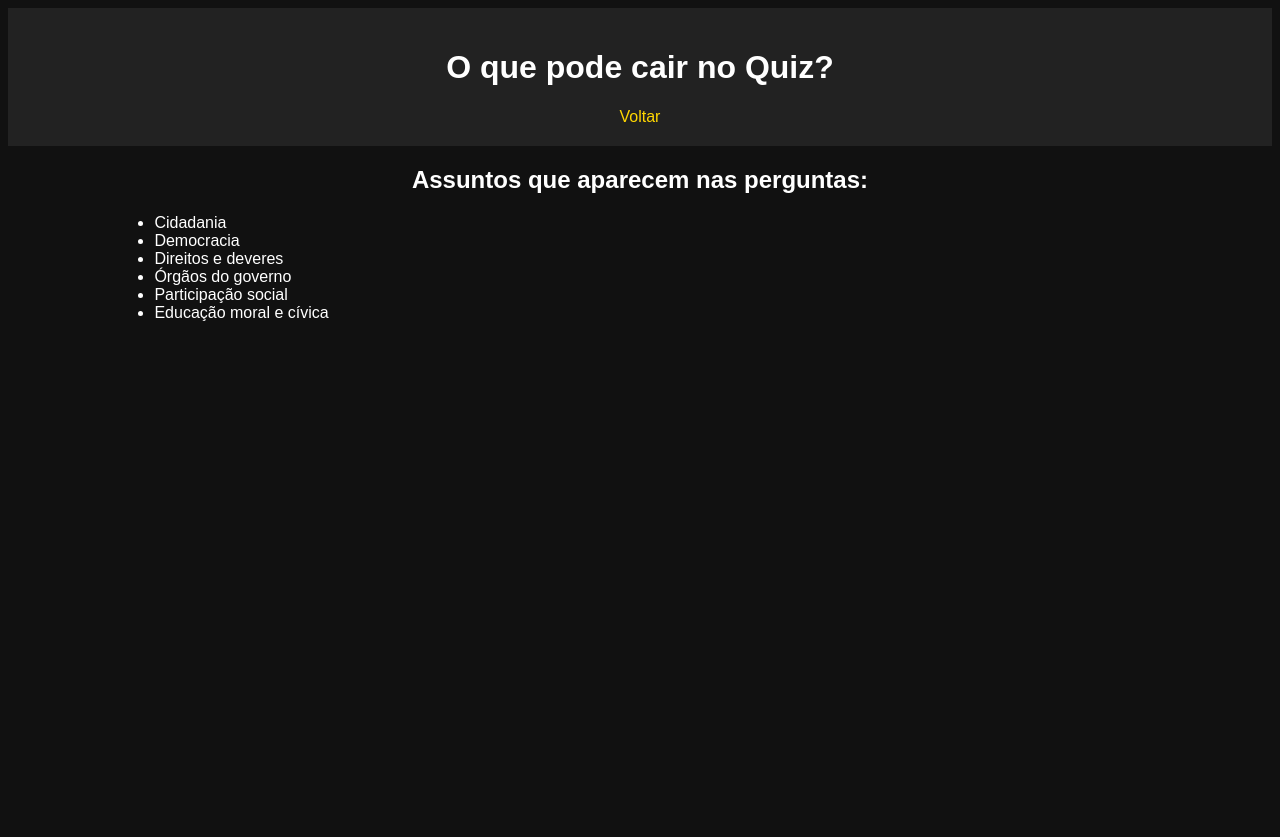
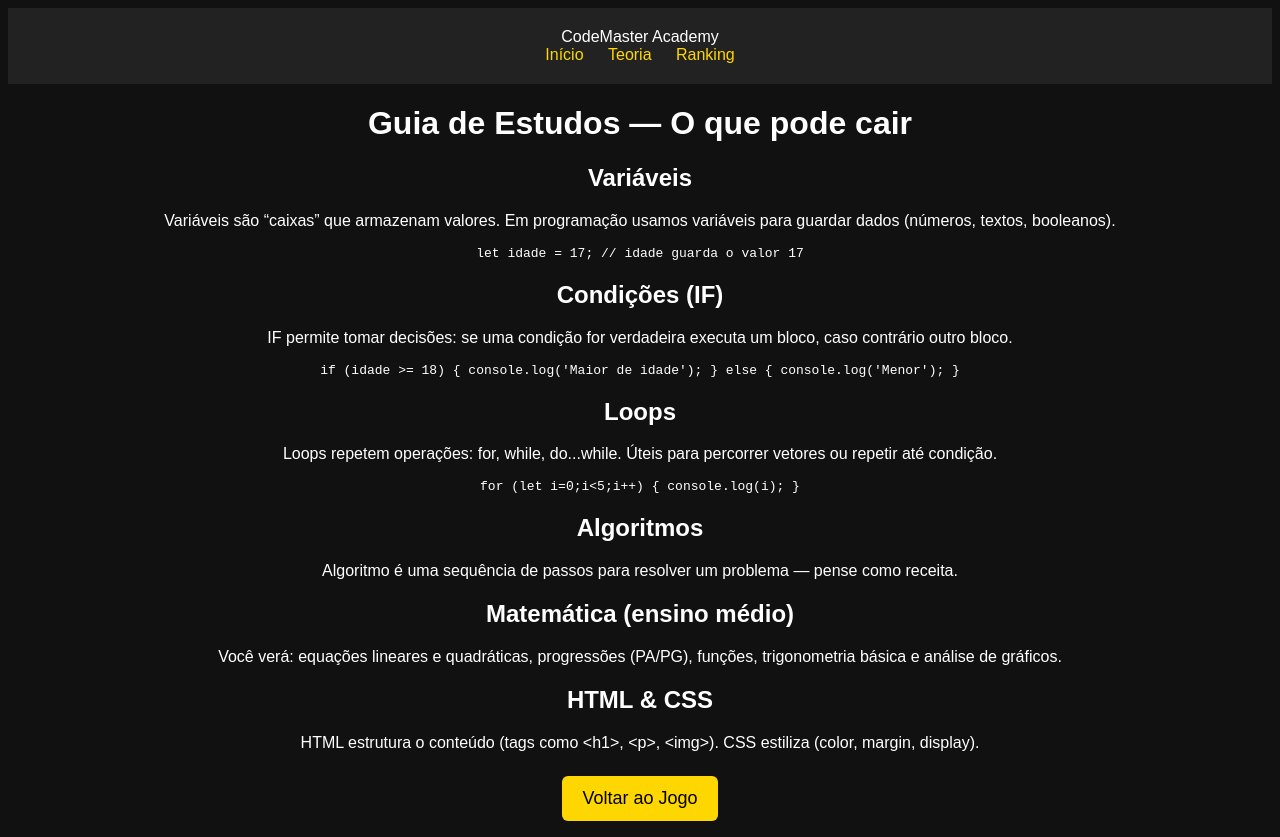
Before and after one commit to catatal007/jogo-catatal, a plain HTML site: page teoria.html in a window 1280 px wide. Before the commit the page ends 800 px from the top, so only its background shows below. Drawn offline with Linux system fonts and the light colour scheme.

Commit message:
Update teoria.html

```diff
--- a/teoria.html
+++ b/teoria.html
@@ -1,32 +1,58 @@
 <!DOCTYPE html>
-<html lang="pt-br">
+<html lang="pt-BR">
 <head>
-    <meta charset="UTF-8">
-    <meta name="viewport" content="width=device-width, initial-scale=1.0">
-    <title>Explicações do Catatal</title>
-    <link rel="stylesheet" href="style.css">
+  <meta charset="utf-8" />
+  <meta name="viewport" content="width=device-width,initial-scale=1" />
+  <title>CodeMaster Academy — Teoria</title>
+  <link rel="stylesheet" href="style.css">
 </head>
 <body>
+  <header class="topbar">
+    <div class="brand">CodeMaster Academy</div>
+    <nav class="topnav">
+      <a href="index.html" class="navlink">Início</a>
+      <a href="teoria.html" class="navlink active">Teoria</a>
+      <a href="ranking.html" class="navlink">Ranking</a>
+    </nav>
+  </header>
 
-    <header>
-        <h1>O que pode cair no Quiz?</h1>
-        <nav>
-            <a href="index.html">Voltar</a>
-        </nav>
-    </header>
+  <main class="container">
+    <h1>Guia de Estudos — O que pode cair</h1>
 
-    <main>
-        <h2>Assuntos que aparecem nas perguntas:</h2>
+    <section class="theory-card">
+      <h2>Variáveis</h2>
+      <p>Variáveis são “caixas” que armazenam valores. Em programação usamos variáveis para guardar dados (números, textos, booleanos).</p>
+      <pre>let idade = 17; // idade guarda o valor 17</pre>
+    </section>
 
-        <ul style="text-align:left; width:80%; margin:auto;">
-            <li>Cidadania</li>
-            <li>Democracia</li>
-            <li>Direitos e deveres</li>
-            <li>Órgãos do governo</li>
-            <li>Participação social</li>
-            <li>Educação moral e cívica</li>
-        </ul>
-    </main>
+    <section class="theory-card">
+      <h2>Condições (IF)</h2>
+      <p>IF permite tomar decisões: se uma condição for verdadeira executa um bloco, caso contrário outro bloco.</p>
+      <pre>if (idade >= 18) { console.log('Maior de idade'); } else { console.log('Menor'); }</pre>
+    </section>
 
+    <section class="theory-card">
+      <h2>Loops</h2>
+      <p>Loops repetem operações: for, while, do...while. Úteis para percorrer vetores ou repetir até condição.</p>
+      <pre>for (let i=0;i<5;i++) { console.log(i); }</pre>
+    </section>
+
+    <section class="theory-card">
+      <h2>Algoritmos</h2>
+      <p>Algoritmo é uma sequência de passos para resolver um problema — pense como receita.</p>
+    </section>
+
+    <section class="theory-card">
+      <h2>Matemática (ensino médio)</h2>
+      <p>Você verá: equações lineares e quadráticas, progressões (PA/PG), funções, trigonometria básica e análise de gráficos.</p>
+    </section>
+
+    <section class="theory-card">
+      <h2>HTML & CSS</h2>
+      <p>HTML estrutura o conteúdo (tags como &lt;h1&gt;, &lt;p&gt;, &lt;img&gt;). CSS estiliza (color, margin, display).</p>
+    </section>
+
+    <a href="index.html"><button class="btn primary">Voltar ao Jogo</button></a>
+  </main>
 </body>
 </html>
```
